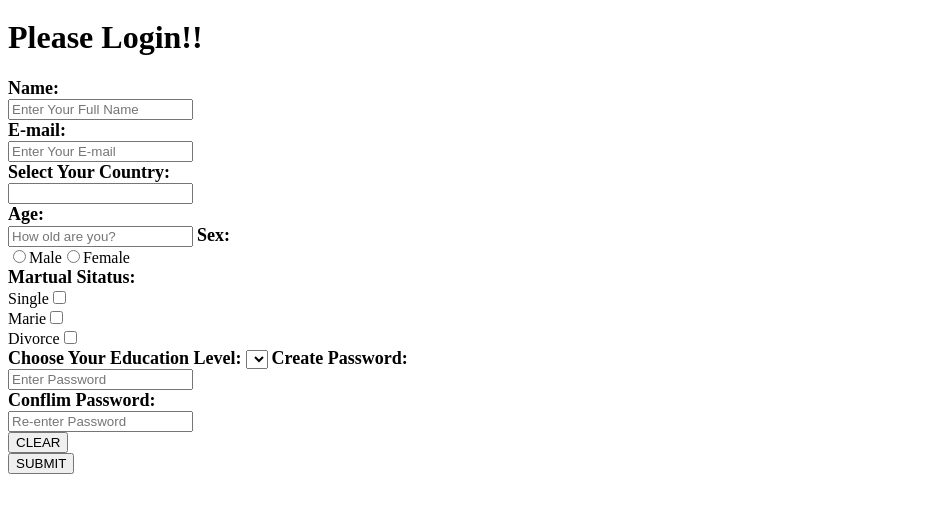
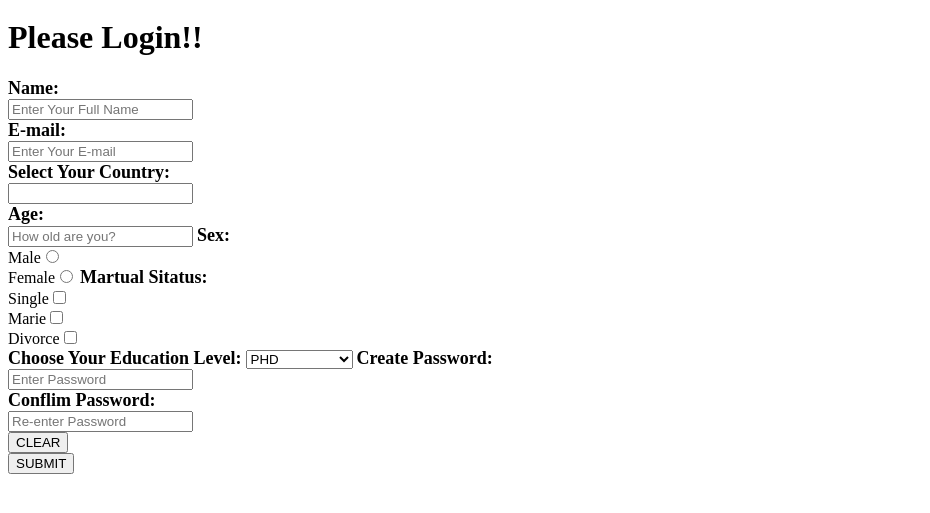
Before and after one commit to Mugisha146/Mugisha146.github.io, a plain HTML site: page index.html in a window 1280 px wide. Shown: the part 221-734 px from the top of the page, without its empty margins (0-930 px from the left). Drawn offline with Linux system fonts and the light colour scheme.

Commit message:
MY WEBSITE

```diff
--- a/index.html
+++ b/index.html
@@ -9,7 +9,7 @@
 <p><font size="5"><ul><li>This is My website that designed to guide people how they use and behave on internet</li><br>
 <li>we support you when you faced with any kind of problem throught internet.</li></ul></font>
 <h2>MY PROFILE:<br></h2>
-<img src="emmy.jpg" width="100px">
+<img src="emmyphoto.jpg" width="100px">
 <font size="4"><b>IT MUGISHA Emmanuel</b></font>
 <h1><centre>Please Login!!</centre></h1>
 <font size="4"><b>Name:</b></font><br>
@@ -33,18 +33,20 @@
 <font size="4"><b>Age:</b></font><br>
 <input type="text" placeholder="How old are you? " Name="Age">
 <font size="4"><b>Sex:</b></font><br>
-<input type="radio" Name="Male">Male<input type="radio" Name="Female">Female<br>
+Male<input type="radio" Name="name1"><br>
+Female<input type="radio" Name="name2">
 <font size="4"><b>Martual Sitatus:</b></font><br>
 Single<input type="Checkbox" Name="Single"><br>
 Marie<input type="Checkbox" Name="Marie"><br>
 Divorce<input type="Checkbox" Name="Divorce"><br>
 <label for="" Name="Education"><font size="4"><b>Choose Your Education Level:</b></font></label>
 <select name="Education">
-<option value="PHD"></option>
-<option value="DOCTOR"></option>
-<option value="MASTERS"></option>
-<option value="BACHALOR"></option>
-<option value="SECONDARY"></option>
+<option value="PHD">PHD</option>
+<option value="DOCTOR">DOCTOR</option>
+<option value="MASTERS">MASTERS</option>
+<option value="BACHALOR">BACHALOR</option>
+<option value="SECONDARY">SECONDARY</option>
+<option value="PRIMARY">PRIMARY</option>
 </select>
 <font size="4"><b>Create Password:</b></font><br>
 <input type="password" placeholder="Enter Password" name=pswrd><br>
```
